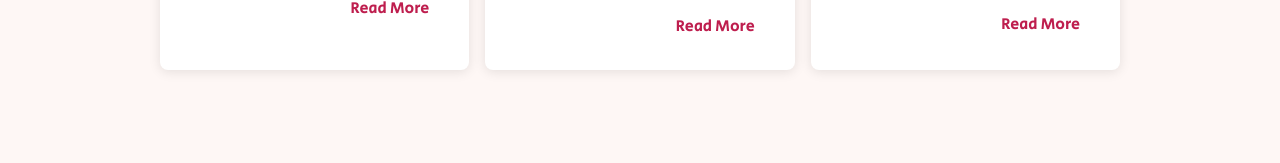
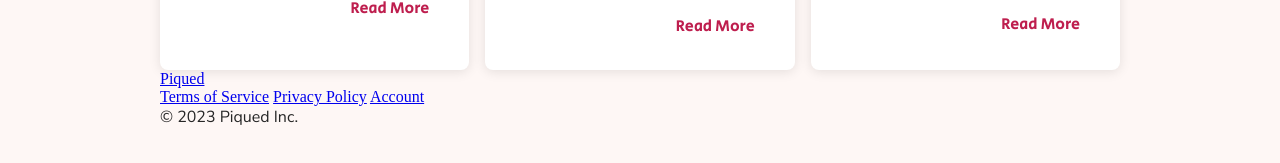
Before and after one commit to AndyShi1010/piqued, a Svelte app in the folder Milestones/M3/HorizontalPrototype/Piqued/: page / in a window 1280 px wide. Shown: the part 665-828 px from the top of the page. Before the commit the page ends 800 px from the top, so only its background shows below. Built offline with nearby package versions, Linux system fonts and the light colour scheme.

Commit message:
Adding a footer page

```diff
--- /dev/null
+++ b/Milestones/M3/HorizontalPrototype/Piqued/src/lib/footer.svelte
@@ -0,0 +1,30 @@
+<div class="footer-container">
+    <div class="logo-container">
+        <a id="logo" href="/">
+        Piqued
+        </a>
+    </div>
+    <div class="logo-container">
+       <a href="/#/terms">
+            Terms of Service
+        </a>
+        <a href="#/privacy">
+            Privacy Policy
+        </a>
+        <a href="#/account">
+            Account
+        </a>
+    </div>
+    <div class="copyright">
+        <p>©  2023 Piqued Inc. </p>
+    </div>
+</div>
+
+<!-- <style>
+    .page-container {
+        display: flex;
+        flex-direction: column;
+        gap: 16px;
+        margin: 64px 0px;
+    }
+</style> -->
--- a/Milestones/M3/HorizontalPrototype/Piqued/src/views/Home.svelte
+++ b/Milestones/M3/HorizontalPrototype/Piqued/src/views/Home.svelte
@@ -3,6 +3,7 @@
     import Card from "../lib/Card.svelte";
     import Nav from "../lib/Navbar.svelte";
     import PaddedPage from "../layouts/PaddedPage.svelte";
+    import Footer from "../lib/footer.svelte";
 
     const cardData = {
         card1: {
@@ -51,6 +52,7 @@
             <Card {...cardData.card2} />
             <Card {...cardData.card3} />
         </div>
+        <Footer />
     </div>
 </PaddedPage>
 
```
Also changed, not shown: Milestones/M3/HorizontalPrototype/Piqued/src/lib/Account.svelte (added).
